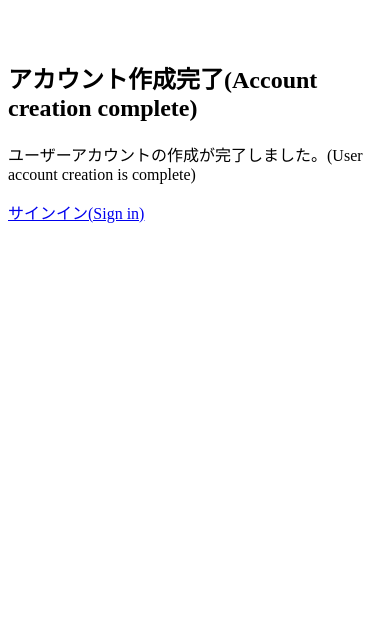
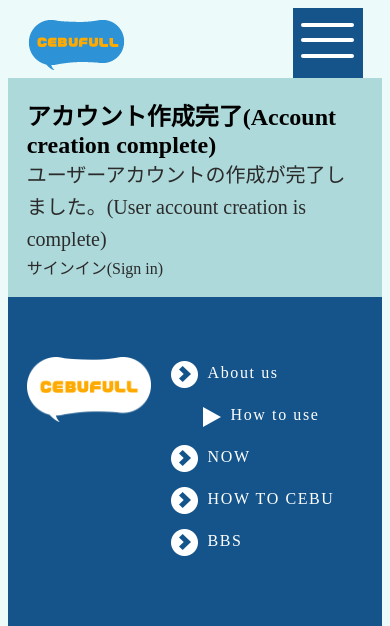
Before and after one commit to mizuho-yamaoka/onigiri, a PHP site: page /register/thanks.php in a window 390 px wide. Shown: the top 626 px of the page. Run offline with PHP 8.4, Linux system fonts and the light colour scheme.

Commit message:
1013css追加

```diff
--- a/css/style.css
+++ b/css/style.css
@@ -1,4 +1,4 @@
-@charset "UTF-8";
+thanksthanksAnthanksAnthanksAnthanksAnthanksAn@charset "UTF-8";
 /* CSS Document */
 
 /*reset----------------*/
@@ -537,7 +537,7 @@ video {
 .cotitle{text-align: center;}
 .coWrap h1{margin: 40px;}
 .coWrap h1 img{width: 15%;}
-.coWrap p{margin-bottom: 40px;}
+.coWrap p{margin-bottom: 1.5rem;}
 .inputA li{
 	margin-bottom: 20px;
 	display: flex;
@@ -559,7 +559,7 @@ video {
 	width: 100%;
 }
 .nAcac {
-	padding: 60px 0;
+	padding:5%;
 	background-color: #add9da;
 }
 .nAca input[type="submit"]{
@@ -776,9 +776,13 @@ video {
 	.bbsWrap .psbar{top:-30px;}
 	.coWrap h1 img {width: 80%;}
 	.coWrap p img {width: 100%;}
+	.nAcac .coWrap p img {width: 80%;}
 	.inputA li{display: block;}
 	.inputA li:nth-child(6) {
     padding-left: 0;
 		display: flex;
 }
+	.coco{display: block;}
+	.coco .bl_input{margin-top: 40px;}
+	.nbbtn input, .nbbtn a{font-size: 1rem;}
 }
--- a/register/thanks.php
+++ b/register/thanks.php
@@ -1,19 +1,26 @@
+<?php
+require( '../path.php' );
+?>
 <!DOCTYPE html>
 <html lang="ja">
 <head>
   <meta charset="utf-8">
   <title>CEBUFULL</title>
+	<link rel="stylesheet" type="text/css" href="../css/style.css">
 </head>
-<body style="margin-top: 60px">
-  <div class="container">
-    <div class="row">
-      <div class="col-xs-8 col-xs-offset-2 thumbnail">
-        <h2 class="text-center content_header">アカウント作成完了(Account creation complete)</h2>
+<body>
+	<header>
+		<?php include ('../header/header.php'); ?>
+	</header>
+  <div class="nAcac">
+    <div class="thanksAn">
+        <h2>アカウント作成完了(Account creation complete)</h2>
         <p>ユーザーアカウントの作成が完了しました。(User account creation is complete)</p>
           <a href="../signin.php" class="btn btn-info">サインイン(Sign in)</a>
-      </div>
     </div>
     </div>
   </div>
+		<?php include ('../footer/footer.php'); ?>
+
 </body>
 </html>
```
Also changed, not shown: user_profile_img/20181013160135toda.jpg (added).
